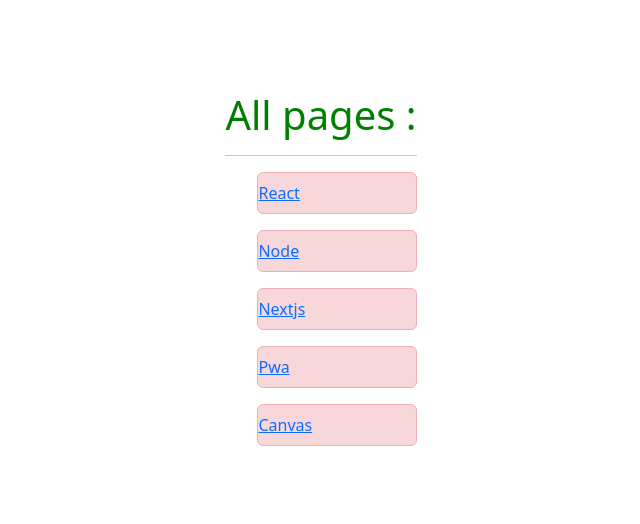
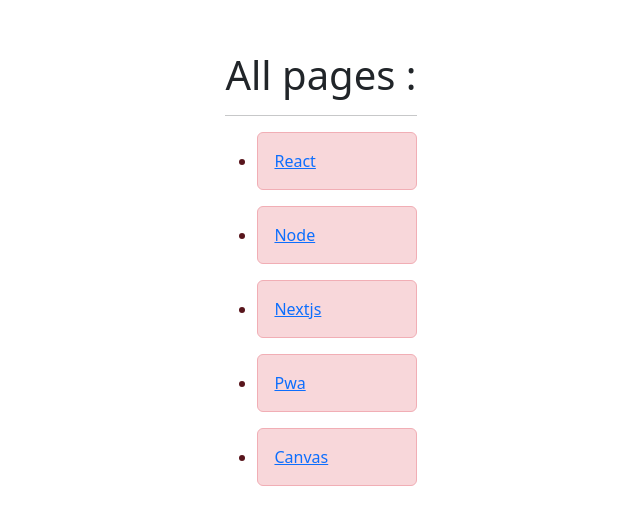
Before and after one commit to Mehdi-haghdoost/practice-nextjs, a Next.js app: page /courses in a window 1280 px wide. Shown: the part 124-648 px from the top of the page, without its empty margins (319-959 px from the left). Built offline with nearby package versions, Linux system fonts and the light colour scheme.

Commit message:
Component-base Structure

```diff
--- /dev/null
+++ b/Components/Course/Course.js
@@ -0,0 +1,25 @@
+import React from 'react'
+import Link from 'next/link'
+
+
+function Course({title,shortName}) {
+
+  return (
+    <li className='alert alert-danger'>
+            <Link
+             href={{
+              pathname : '/courses/[shortName]',
+              query : {
+                shortName : shortName,
+              },
+             }}>
+
+
+              {title}
+
+             </Link>
+          </li>
+  )
+}
+
+export default Course
--- a/babel.config.js
+++ /dev/null
@@ -1,4 +0,0 @@
-module.exports = {
-    presets: ['next/babel'],
-    Plugins: [['styled-components', { ssr: true }]]
-}
--- a/pages/courses/index.js
+++ b/pages/courses/index.js
@@ -1,7 +1,6 @@
 import React from 'react'
-import Link from 'next/link'
+import Course from '@/Components/Course/Course'
 
-import styled from 'styled-components'
 
 function index() {
 
@@ -13,31 +12,16 @@
     { id: 5, title: 'Canvas', shortName: 'canvas' },
   ]
 
-  const Title = styled.h1 `
-    color : green;
-  `
+
 
   return (
     <>
-      <Title>All pages : </Title>
+      <h1>All pages : </h1>
       <hr />
 
       <ul>
         {courses.map((course) => (
-          <li className='alert alert-danger'>
-            <Link
-             href={{
-              pathname : '/courses/[shortName]',
-              query : {
-                shortName : course.shortName,
-              },
-             }}>
-
-
-              {course.title}
-
-             </Link>
-          </li>
+          <Course {...course} />
         ))}
 
       </ul>
```
Also changed, not shown: Components/Course/Course.css (added).
